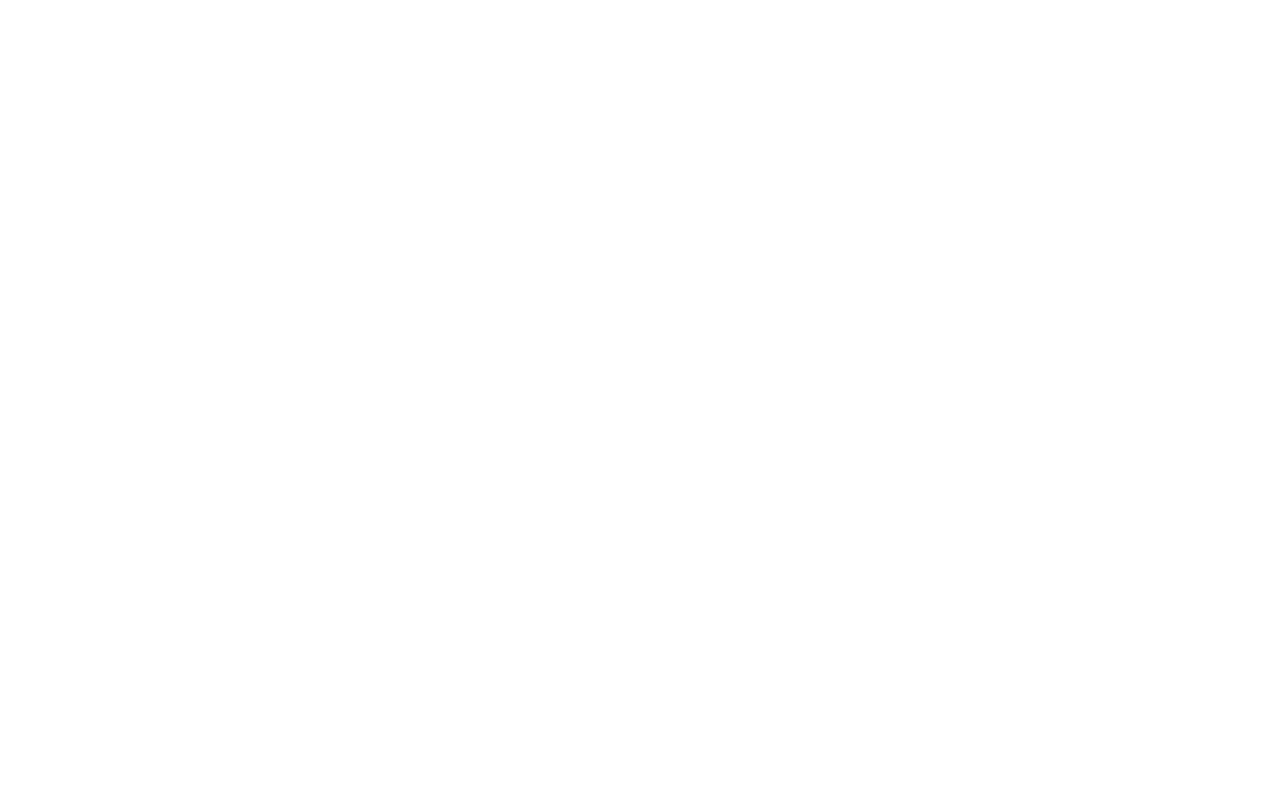
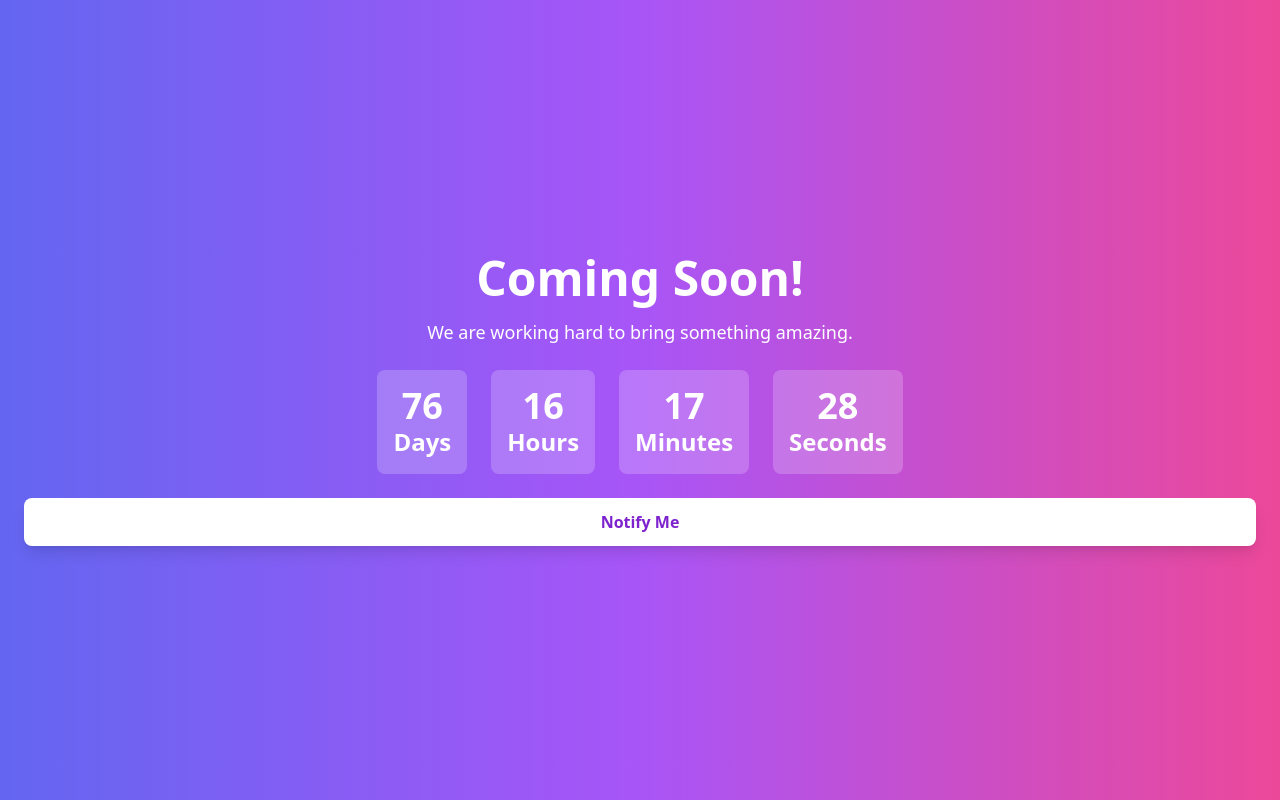
Before and after one commit to Rheosta561/BharatRent, a React (Vite) app in the folder Frontend/BharatRent/: page /coming-soon in a window 1280 px wide. Before the commit this address had no page. Built offline with nearby package versions, Linux system fonts and the light colour scheme.

Commit message:
cominmg soon

```diff
--- a/Frontend/BharatRent/src/App.jsx
+++ b/Frontend/BharatRent/src/App.jsx
@@ -6,6 +6,7 @@
 import RentAgreement from "./RentAgreement";
 import RentAgreementForm from "./RentAgreementForm";
 import Chatbot from "./Screens/Chatbot";
+import ComingSoon from "./Screens/ComingSoon";
 
 function App() {
   return (
@@ -17,6 +18,7 @@
       <Route path="/RentAgreement" element={<RentAgreement />} />
       <Route path="/RentAgreementForm" element={<RentAgreementForm />} />
       <Route path ='/chatbot'  element ={<Chatbot/>}/>
+      <Route path ='/coming-soon'  element ={<ComingSoon/>}/>
     </Routes>
   );
 }
--- /dev/null
+++ b/Frontend/BharatRent/src/Screens/ComingSoon.jsx
@@ -0,0 +1,63 @@
+import { useState, useEffect } from "react";
+import { motion } from "framer-motion";
+
+export default function ComingSoon() {
+  const calculateTimeLeft = () => {
+    const targetDate = new Date("2025-06-01T00:00:00"); // Set your target date
+    const difference = targetDate - new Date();
+    let timeLeft = {};
+
+    if (difference > 0) {
+      timeLeft = {
+        days: Math.floor(difference / (1000 * 60 * 60 * 24)),
+        hours: Math.floor((difference / (1000 * 60 * 60)) % 24),
+        minutes: Math.floor((difference / 1000 / 60) % 60),
+        seconds: Math.floor((difference / 1000) % 60),
+      };
+    }
+    return timeLeft;
+  };
+
+  const [timeLeft, setTimeLeft] = useState(calculateTimeLeft());
+
+  useEffect(() => {
+    const timer = setInterval(() => {
+      setTimeLeft(calculateTimeLeft());
+    }, 1000);
+    return () => clearInterval(timer);
+  }, []);
+
+  return (
+    <div className="flex flex-col items-center justify-center h-screen bg-gradient-to-r from-indigo-500 via-purple-500 to-pink-500 text-white text-center p-6">
+      <motion.h1
+        initial={{ opacity: 0, y: -50 }}
+        animate={{ opacity: 1, y: 0 }}
+        transition={{ duration: 1 }}
+        className="text-5xl font-bold"
+      >
+        Coming Soon!
+      </motion.h1>
+      <p className="mt-4 text-lg">We are working hard to bring something amazing.</p>
+      <div className="mt-6 flex space-x-6 text-2xl font-semibold">
+        <div className="bg-white/20 p-4 rounded-lg">
+          <span className="text-4xl">{timeLeft.days}</span> <br /> Days
+        </div>
+        <div className="bg-white/20 p-4 rounded-lg">
+          <span className="text-4xl">{timeLeft.hours}</span> <br /> Hours
+        </div>
+        <div className="bg-white/20 p-4 rounded-lg">
+          <span className="text-4xl">{timeLeft.minutes}</span> <br /> Minutes
+        </div>
+        <div className="bg-white/20 p-4 rounded-lg">
+          <span className="text-4xl">{timeLeft.seconds}</span> <br /> Seconds
+        </div>
+      </div>
+      <motion.button
+        whileHover={{ scale: 1.1 }}
+        className="mt-6 px-6 py-3 bg-white text-purple-700 font-bold rounded-lg shadow-lg"
+      >
+        Notify Me
+      </motion.button>
+    </div>
+  );
+}
--- a/Frontend/BharatRent/src/Screens/Dashboard.jsx
+++ b/Frontend/BharatRent/src/Screens/Dashboard.jsx
@@ -4,6 +4,7 @@
 import ProblemCard from './ProblemCard'
 import Footer from './Footer'
 import vikrant from '../vikrant.png'
+
 import { useState, useEffect } from 'react';
 import axios from 'axios';
 function Dashboard() {
@@ -57,14 +58,14 @@
       <div className='mx-2 text-center text-gray-800'>BharatRent Brings you the most useful features to ease your rental experience</div>
       <div className='mx-2 border mt-2 h-fit rounded-lg grid grid-cols-1 gap-2 md:grid-cols-3 p-2 bg-gray-50 '>
         <FeatureCard title="Seamless Rental Agreement Creation " img="https://images.unsplash.com/photo-1549923746-c502d488b3ea?w=900&auto=format&fit=crop&q=60&ixlib=rb-4.0.3&ixid=M3wxMjA3fDB8MHxzZWFyY2h8Nnx8YWdyZWVtZW50fGVufDB8fDB8fHww" desc="Quickly generate legally valid rental agreements using pre-verified templates. Customize agreements as per landlord and tenant requirements while ensuring compliance with local rental laws." link = "/RentAgreement"/>
-        <FeatureCard title = "Secure & Verified Payments" desc="Encrypted transactions for rent payments, security deposits, and other charges. Supports multiple payment gateways like Stripe, Razorpay, and UPI for hassle-free transactions." img="https://media.gettyimages.com/id/1961788019/photo/secure-mobile-payment.jpg?s=612x612&w=0&k=20&c=7tM01gbOlATQouqzM7kwpsjeotsh_7vHnyaBlt3QfhE="/>
-        <FeatureCard title ="Advanced Identity & Financial Verification" desc="Ensures both tenant and landlord authenticity through Aadhaar, PAN, and government ID verification. Credit/Debit history analysis prevents fraud and defaults, ensuring trust and reliability." img="https://img.freepik.com/free-vector/hand-with-mobile-face-scan-man_24908-56380.jpg?t=st=1742112306~exp=1742115906~hmac=7684602c92c08b4f9fc41848347e886e386f02f8f9b94de3b83e008f407c2aaf&w=1380"/>
+        <FeatureCard title = "Secure & Verified Payments" desc="Encrypted transactions for rent payments, security deposits, and other charges. Supports multiple payment gateways like Stripe, Razorpay, and UPI for hassle-free transactions." img="https://media.gettyimages.com/id/1961788019/photo/secure-mobile-payment.jpg?s=612x612&w=0&k=20&c=7tM01gbOlATQouqzM7kwpsjeotsh_7vHnyaBlt3QfhE=" link ="/coming-soon"/>
+        <FeatureCard title ="Advanced Identity & Financial Verification" desc="Ensures both tenant and landlord authenticity through Aadhaar, PAN, and government ID verification. Credit/Debit history analysis prevents fraud and defaults, ensuring trust and reliability." img="https://img.freepik.com/free-vector/hand-with-mobile-face-scan-man_24908-56380.jpg?t=st=1742112306~exp=1742115906~hmac=7684602c92c08b4f9fc41848347e886e386f02f8f9b94de3b83e008f407c2aaf&w=1380" link ="/coming-soon"/>
         <FeatureCard title = "AI-Powered Dispute Resolution" desc=" Integrated chatbot offers real-time guidance on disputes and legal proceedings. Automates mediation processes and provides legal support options for faster resolutions."
         img="https://img.freepik.com/free-photo/discussing-busines-report_1098-16536.jpg?uid=R156956613&ga=GA1.1.1904776371.1723148990&semt=ais_hybrid"/>
         <FeatureCard title = "Smart Contract Summarization" desc="AI-driven contract analysis extracts and highlights key terms, making agreements easier to understand. Ensures users are aware of rent escalation clauses, maintenance responsibilities, and termination conditions."
         img="https://plus.unsplash.com/premium_photo-1661384314885-2976d3edd919?w=900&auto=format&fit=crop&q=60&ixlib=rb-4.0.3&ixid=M3wxMjA3fDB8MHxzZWFyY2h8MXx8c21hcnQlMjBjb250cmFjdHxlbnwwfHwwfHx8MA%3D%3D"/>
         <FeatureCard title="Subscription-Based Services for Landlords & Property Managers" desc="Premium plans for automated rent collection, maintenance tracking, and legal support. Custom dashboard for managing multiple properties with automated reminders and reports." img="https://media.gettyimages.com/id/2188909288/photo/mutual-agreement-and-handshake.jpg?s=612x612&w=0&k=20&c=uce_6nOrTpTm5mQApk4ZwaZ_lR1YVnnWNYdTBO4rnZk="/>
-        <FeatureCard title = "Collaborations with Real Estate Agencies & Legal Firms" desc = "Pre-vetted rental agreements drafted with legal experts for standardization. Enables seamless adoption in the real estate ecosystem, driving platform credibility and revenue." img="https://images.unsplash.com/photo-1560518883-ce09059eeffa?w=900&auto=format&fit=crop&q=60&ixlib=rb-4.0.3&ixid=M3wxMjA3fDB8MHxzZWFyY2h8Mnx8cmVhbCUyMGVzdGF0ZSUyMGFnZW50fGVufDB8fDB8fHww"/>
+        <FeatureCard title = "Collaborations with Real Estate Agencies & Legal Firms" desc = "Pre-vetted rental agreements drafted with legal experts for standardization. Enables seamless adoption in the real estate ecosystem, driving platform credibility and revenue." img="https://images.unsplash.com/photo-1560518883-ce09059eeffa?w=900&auto=format&fit=crop&q=60&ixlib=rb-4.0.3&ixid=M3wxMjA3fDB8MHxzZWFyY2h8Mnx8cmVhbCUyMGVzdGF0ZSUyMGFnZW50fGVufDB8fDB8fHww" link ="/coming-soon"/>
       </div>
       <br />
       <br />
--- a/Frontend/package.json
+++ b/Frontend/package.json
@@ -1,5 +1,6 @@
 {
   "dependencies": {
-    "axios": "^1.8.3"
+    "axios": "^1.8.3",
+    "framer-motion": "^12.5.0"
   }
 }
```
Also changed, not shown: 1 other file (tests, documents, lock files or other folders).
